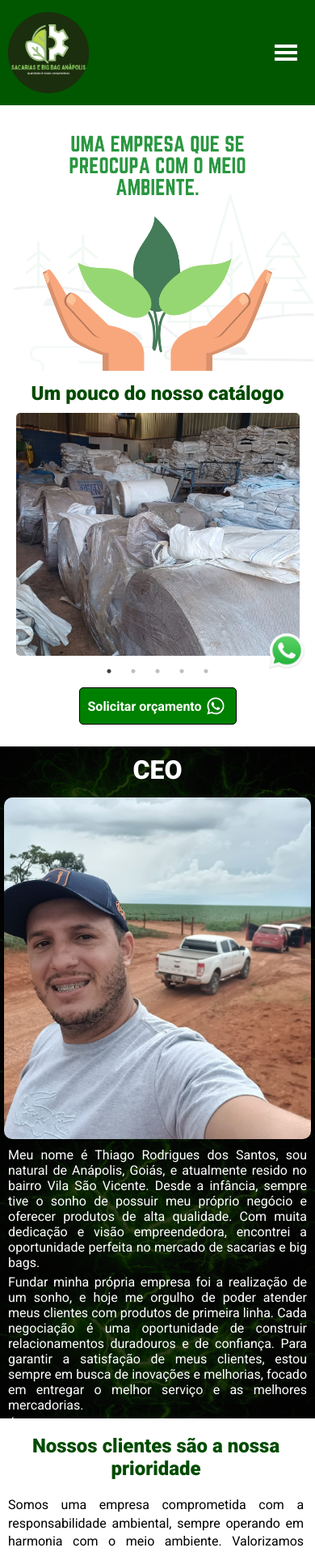
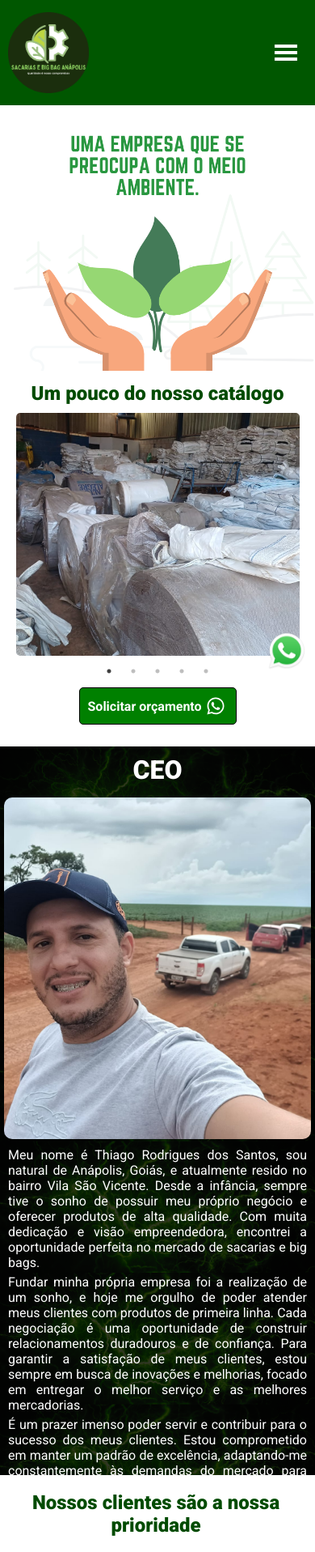
Before and after one commit to JulioAlvesSilva/sacarias_anapolis, a Next.js app: page / in a window 390 px wide. Shown: the top 1917 px of the page at 81% size. Built offline with nearby package versions, Linux system fonts and the light colour scheme.

Commit message:
06-07-2024 4

```diff
--- a/src/app/pages/main/components/ceo/CEO.module.scss
+++ b/src/app/pages/main/components/ceo/CEO.module.scss
@@ -4,7 +4,7 @@
     background-image: url('/imagens/ceo/fundo.png');
     background-size: 100%;
     @media(max-width:800px){
-        height: 830px;
+        height: 900px;
     }
     h2{
         color: rgb(255, 255, 255);
```
